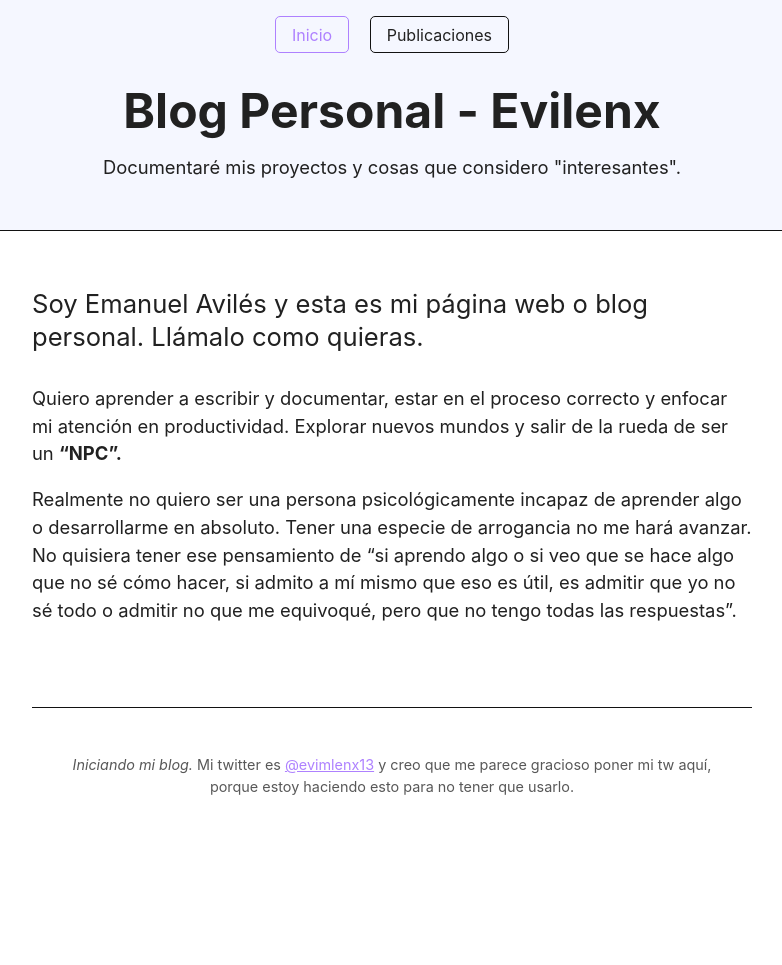
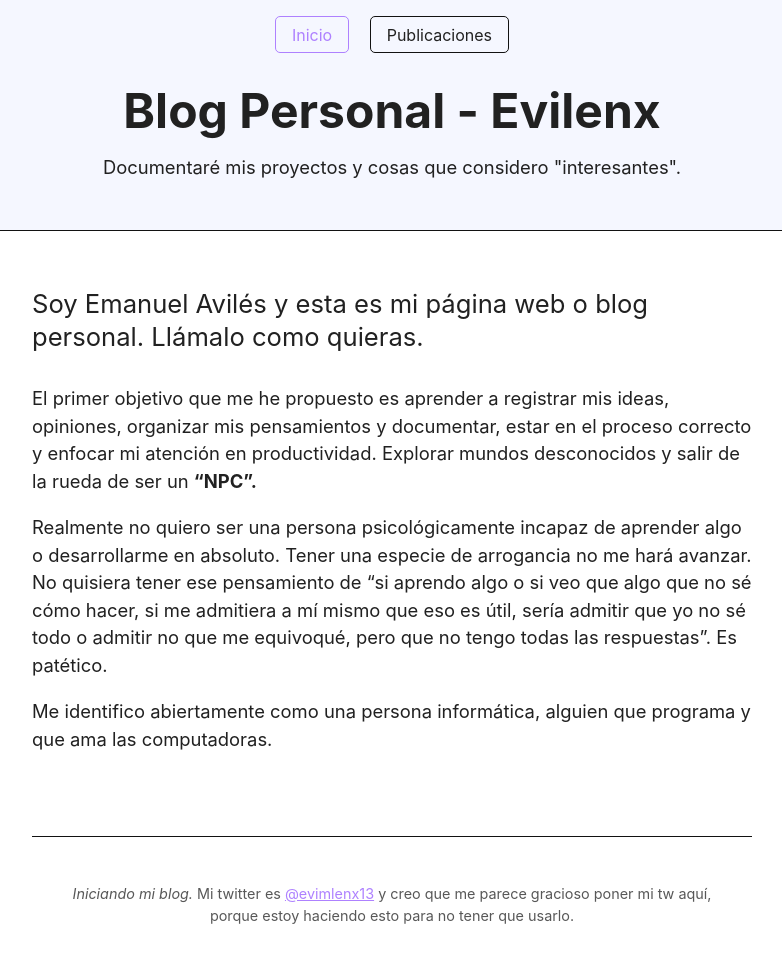
Before and after one commit to evilenx/BlogPersonal, a Jekyll site: the page built from index.md, in a window 1280 px wide. Shown: the whole page, without its empty margins (248-1030 px from the left). Built offline with Jekyll 4.4.1, drawn with Linux system fonts in a browser that asks for light colours; before the commit the page ends 900 px from its top, so only the background shows below that.

Commit message:
updagre - index.md

```diff
--- a/index.md
+++ b/index.md
@@ -7,6 +7,8 @@ layout: default
 {: .large}
 Soy Emanuel Avilés y esta es mi página web o blog personal. Llámalo como quieras.
 
-Quiero aprender a escribir y documentar, estar en el proceso correcto y enfocar mi atención en productividad. Explorar nuevos mundos y salir de la rueda de ser un **"NPC".**
+El primer objetivo que me he propuesto es aprender a registrar mis ideas, opiniones, organizar mis pensamientos y documentar, estar en el proceso correcto y enfocar mi atención en productividad. Explorar mundos desconocidos y salir de la rueda de ser un **"NPC".**
 
-Realmente no quiero ser una persona psicológicamente incapaz de aprender algo o desarrollarme en absoluto. Tener una especie de arrogancia no me hará avanzar. No quisiera tener ese pensamiento de "si aprendo algo o si veo que se hace algo que no sé cómo hacer, si admito a mí mismo que eso es útil, es admitir que yo no sé todo o admitir no que me equivoqué, pero que no tengo todas las respuestas".
+Realmente no quiero ser una persona psicológicamente incapaz de aprender algo o desarrollarme en absoluto. Tener una especie de arrogancia no me hará avanzar. No quisiera tener ese pensamiento de "si aprendo algo o si veo que algo que no sé cómo hacer, si me admitiera a mí mismo que eso es útil, sería admitir que yo no sé todo o admitir no que me equivoqué, pero que no tengo todas las respuestas". Es patético.
+
+Me identifico abiertamente como una persona informática, alguien que programa y que ama las computadoras.
```
